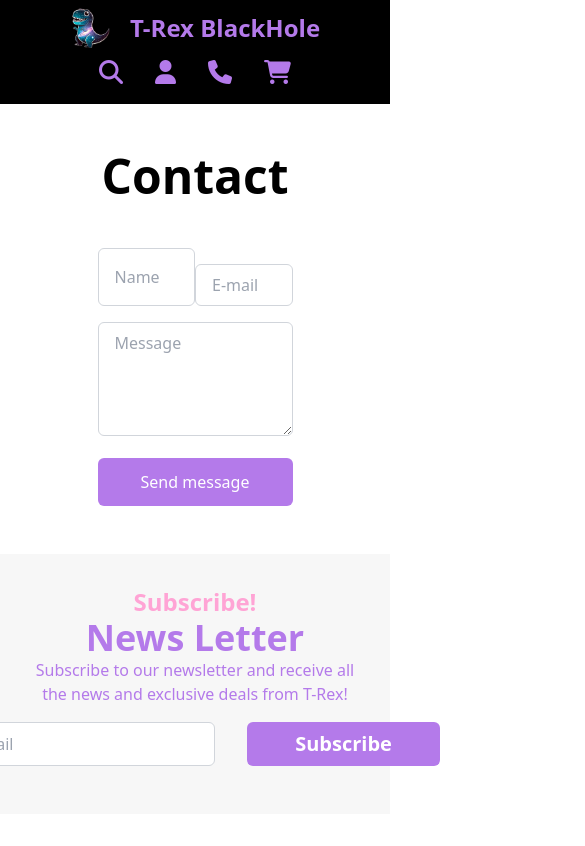
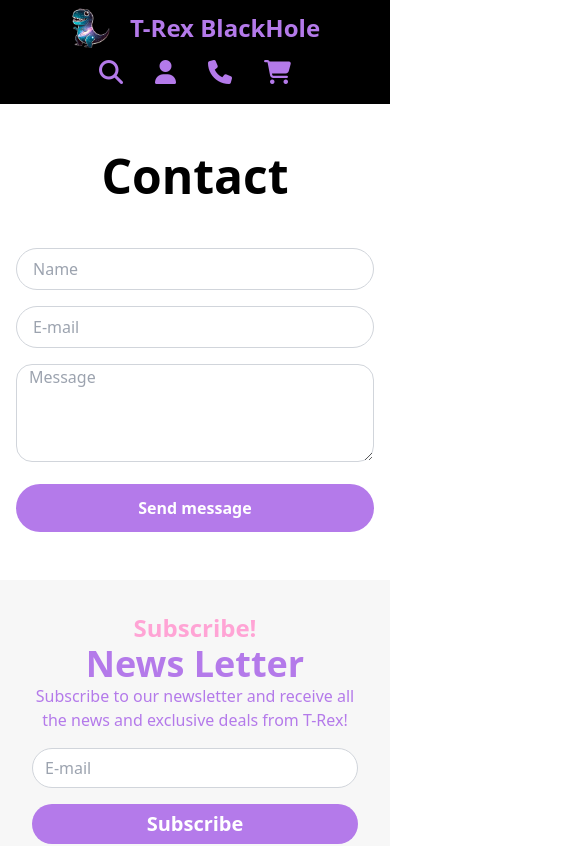
Before and after one commit to T-Rex-Back-Hole/Art-toy_Project, a React (Vite) app: page /contact in a window 390 px wide. Shown: the top 846 px of the page, 585 px wide, since content can reach past the window. Built offline with nearby package versions, Linux system fonts and the light colour scheme.

Commit message:
contact mobile

```diff
--- a/src/pages/Contact.jsx
+++ b/src/pages/Contact.jsx
@@ -5,19 +5,19 @@ const Contact = () => {
     <>
 
       <div className="font-bold text-5xl text-center my-12">Contact</div>
-      <section id="form" className="flex justify-center">
-                <form className="flex flex-col justify-center space-y-4 w-1/2">
+      <section id="form" className="flex flex-col justify-center lg:flex-row lg:justify-center">
+                <form className="flex flex-col px-4 lg:flex-col lg:justify-center lg:space-y-4 lg:w-1/2 lg:px-0">
 
-          <div id="name-email-input" className="flex justify-center md:flex-row md:space-x-4">
-                <input id="name" type="text" placeholder="Name" className="w-full md:w-1/2 px-4 py-2 border border-gray-300 rounded-md focus:ring-1 focus:outline-none"/>
-                <input id="email" type="email" placeholder="E-mail" className="w-full md:w-1/2 mt-4 md:mt-0 px-4 py-2 border border-gray-300 rounded-md focus:ring-1 focus:outline-none"/>
+          <div id="name-email-input" className="flex flex-col lg:justify-center lg:flex-row lg:space-x-4">
+                <input id="name" type="text" placeholder="Name" className="w-full rounded-full lg:w-1/2 px-4 py-2 border border-gray-300 lg:rounded-md focus:ring-1 focus:outline-none"/>
+                <input id="email" type="email" placeholder="E-mail" className="w-full rounded-full lg:w-1/2 mt-4 md:mt-0 px-4 py-2 border border-gray-300 lg:rounded-md focus:ring-1 focus:outline-none"/>
           </div>
 
           <div id="text-area" className="w-full">
-            <textarea name="" id="text-area" rows="4" placeholder="Message" class="w-full px-4 py-2 border border-gray-300 rounded-md focus:ring-1 focus:outline-none" ></textarea>
+            <textarea name="" id="text-area" rows="4" placeholder="Message" class="w-full rounded-2xl placeholder:pl-3 mt-4 lg:w-full lg:placeholder:pl-0 lg:mt-0 lg:px-4 lg:py-2 border border-gray-300 lg:rounded-md focus:ring-1 focus:outline-none" ></textarea>
           </div>
           <div id="btn-contact" className="flex w-full">
-            <button type="submit" class="w-full bg-[#B47AEA] text-white py-3 px-6 mb-12 rounded-md hover:bg-purple-600 focus:outline-none">
+            <button type="submit" class="w-full rounded-full mt-4 font-bold bg-[#B47AEA] text-white py-3 px-6 mb-12 lg:mt-0 lg:rounded-md lg:hover:bg-purple-600 focus:outline-none">
                     Send message
             </button>
           </div>
@@ -32,14 +32,14 @@ const Contact = () => {
               <h1 className="text-[#B47AEA] font-bold text-4xl">News Letter</h1>
               <p className="text-[#B47AEA]">Subscribe to our newsletter and receive all the news and exclusive deals from T-Rex!</p>
             </div>
-            <div id="subscribe-email" className='flex justify-center'>
-              <input type="email" placeholder='E-mail' className="w-96 m-4 px-4 py-2 border border-gray-300 rounded-md focus:ring-1 focus:outline-none" />
-              <button type="submit" id='subscribe-btn' className="bg-[#B47AEA] px-12 py-2 m-4 rounded-md text-white hover:bg-purple-600 focus:outline-none font-semibold text-xl">Subscribe</button>
+            <div id="subscribe-email" className='flex flex-col lg:flex-row lg:justify-center'>
+              <input type="email" placeholder='E-mail' className="h-10 mt-4 placeholder:pl-3 rounded-full w-full lg:w-96 lg:h-12 lg:m-4 lg:px-4 lg:py-2 border border-gray-300 lg:rounded-md lg:placeholder:pl-0 focus:ring-1 focus:outline-none" />
+              <button type="submit" id='subscribe-btn' className="h-10 mt-4 bg-[#B47AEA] rounded-full lg:h-12 lg:px-12 lg:py-2  lg:rounded-md text-white lg:hover:bg-purple-600 focus:outline-none font-semibold text-xl">Subscribe</button>
             </div>
           </section>
 
           <section id="icon-service">
-            <div id="container-service" className='flex justify-evenly p-10'>
+            <div id="container-service" className='p-2 grid grid-cols-2 lg:flex lg:flex-row lg:justify-evenly lg:p-10'>
 
               <div id="service-box1" className='text-center p-10'>
                   <i className='text-[#B47AEA] fa-solid fa-lock text-4xl'></i>
```
